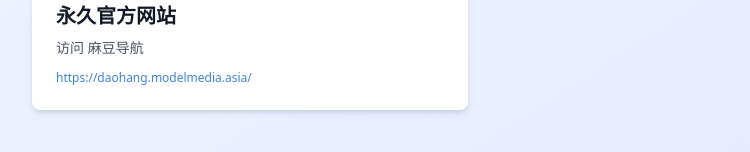
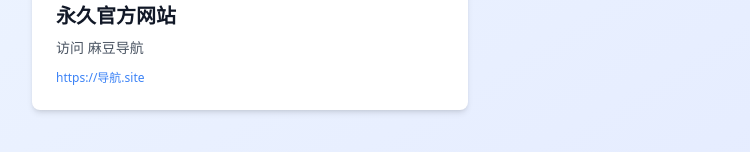
Before and after one commit to modelnav/modelnav.github.io, a plain HTML site: page index.html in a window 1280 px wide. Shown: the part 274-426 px from the top of the page, without its empty margins (160-910 px from the left). Drawn offline with nearby package versions, Linux system fonts and the light colour scheme.

Commit message:
Update backup link and text in index.html

```diff
--- a/index.html
+++ b/index.html
@@ -19,7 +19,7 @@
             <!-- Links Container -->
             <div class="grid grid-cols-1 md:grid-cols-2 gap-6">
                 <!-- Link Card 1 -->
-                <a href="https://daohang.modelmedia.asia" class="backup-link group">
+                <a href="https://导航.site" class="backup-link group">
                     <div class="bg-white rounded-lg shadow-md hover:shadow-xl hover:scale-105 transition-all duration-300 p-6 h-full">
                         <div class="flex items-center mb-4">
                             <div class="w-12 h-12 bg-gradient-to-br from-blue-400 to-blue-600 rounded-lg flex items-center justify-center">
@@ -28,7 +28,7 @@
                         </div>
                         <h3 class="text-xl font-semibold text-gray-900 mb-2 group-hover:text-blue-600 transition-colors">永久官方网站</h3>
                         <p class="text-gray-600 text-sm">访问 麻豆导航</p>
-                        <p class="text-blue-500 text-xs mt-3 truncate">https://daohang.modelmedia.asia/</p>
+                        <p class="text-blue-500 text-xs mt-3 truncate">https://导航.site</p>
                     </div>
                 </a>
 
```
